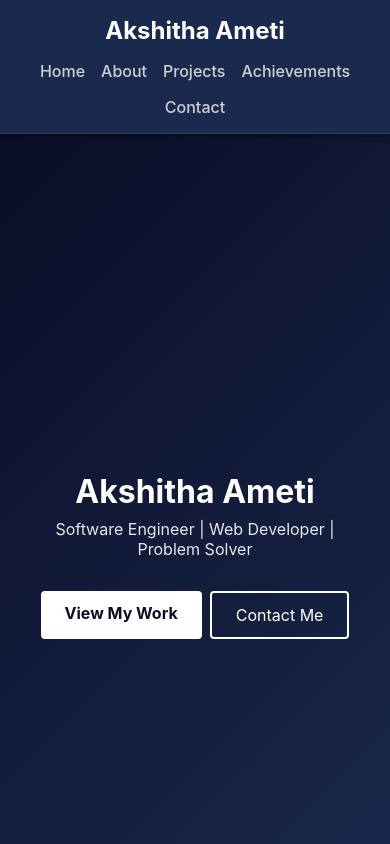
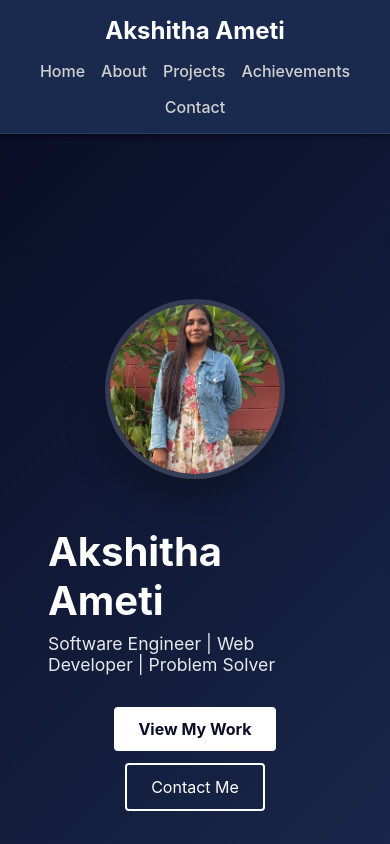
Before and after one commit to AKSHITHA-AMETI/portfolio, a React (Vite) app: page / in a window 390 px wide. Shown: the top 844 px of the page. Built offline with nearby package versions, Linux system fonts and the light colour scheme.

Commit message:
added image to home page

```diff
--- a/src/components/About.jsx
+++ b/src/components/About.jsx
@@ -43,7 +43,6 @@ function About() {
       <div className="container">
         <h2>About Me</h2>
         <div className="about-content">
-          <img src="/profile.jpg" alt="Profile Picture" className="about-image" />
           <div className="about-text">
             <p>
               I am an enthusiastic IT student with a strong interest in Machine Learning, Data Analytics, and Software Development. I enjoy building intelligent applications and using data-driven approaches to solve real-world problems.<br/>
--- a/src/components/Hero.jsx
+++ b/src/components/Hero.jsx
@@ -4,11 +4,24 @@ function Hero() {
   return (
     <section id="hero" className="hero">
       <div className="hero-content">
-        <h1>Akshitha Ameti</h1>
-        <p className="tagline"> Software Engineer | Web Developer | Problem Solver</p>
-        <div className="hero-buttons">
-          <a href="#projects" className="btn btn-primary">View My Work</a>
-          <a href="#contact" className="btn btn-secondary">Contact Me</a>
+        <img
+          src="/profile.jpg"
+          alt="Akshitha Ameti"
+          className="hero-image"
+        />
+        <div className="hero-text">
+          <h1>Akshitha Ameti</h1>
+          <p className="tagline">
+            Software Engineer | Web Developer | Problem Solver
+          </p>
+          <div className="hero-buttons">
+            <a href="#projects" className="btn btn-primary">
+              View My Work
+            </a>
+            <a href="#contact" className="btn btn-secondary">
+              Contact Me
+            </a>
+          </div>
         </div>
       </div>
     </section>
--- a/src/styles/About.css
+++ b/src/styles/About.css
@@ -18,18 +18,6 @@
 
 .about-content {
   margin-bottom: 4rem;
-  display: flex;
-  align-items: center;
-  gap: 2rem;
-  justify-content: center;
-}
-
-.about-image {
-  border-radius: 50%;
-  width: 200px;
-  height: 200px;
-  object-fit: cover;
-  flex-shrink: 0;
 }
 
 .about-text p {
@@ -37,8 +25,10 @@
   line-height: 1.8;
   color: #d0d0d0;
   margin-bottom: 2rem;
-  max-width: 600px;
-  text-align: left;
+  max-width: 900px;
+  margin-left: auto;
+  margin-right: auto;
+  text-align: center;
 }
 
 .skills-section {
--- a/src/styles/Hero.css
+++ b/src/styles/Hero.css
@@ -2,7 +2,6 @@
   background: linear-gradient(135deg, #0a0e27 0%, #1a2a4e 100%);
   color: white;
   padding: 6rem 2rem;
-  text-align: center;
   min-height: 100vh;
   display: flex;
   align-items: center;
@@ -12,6 +11,28 @@
 
 .hero-content {
   animation: fadeInUp 0.8s ease-out;
+  display: flex;
+  align-items: center;
+  justify-content: center;
+  gap: 3rem;
+  max-width: 1100px;
+  width: 100%;
+  padding: 0 1rem;
+}
+
+.hero-image {
+  width: 240px;
+  height: 240px;
+  border-radius: 50%;
+  object-fit: cover;
+  border: 5px solid rgba(255, 255, 255, 0.16);
+  box-shadow: 0 20px 40px rgba(0, 0, 0, 0.25);
+  flex-shrink: 0;
+}
+
+.hero-text {
+  text-align: left;
+  max-width: 650px;
 }
 
 @keyframes fadeInUp {
@@ -79,15 +100,30 @@
 }
 
 @media (max-width: 768px) {
+  .hero-content {
+    flex-direction: column;
+    text-align: center;
+  }
+
+  .hero-image {
+    width: 180px;
+    height: 180px;
+  }
+
+  .hero-text {
+    max-width: 100%;
+  }
+
   .hero h1 {
-    font-size: 2rem;
+    font-size: 2.5rem;
   }
 
   .tagline {
-    font-size: 1rem;
+    font-size: 1.1rem;
   }
 
   .hero-buttons {
-    gap: 0.5rem;
+    gap: 0.75rem;
+    justify-content: center;
   }
 }
```
